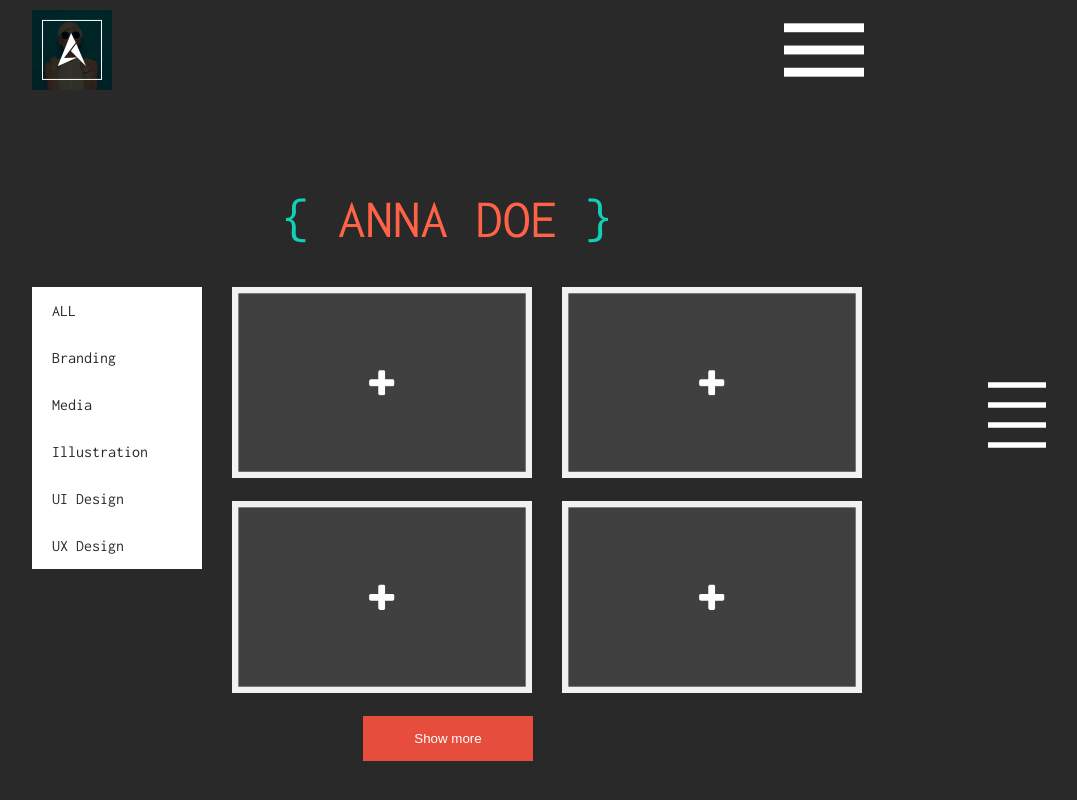
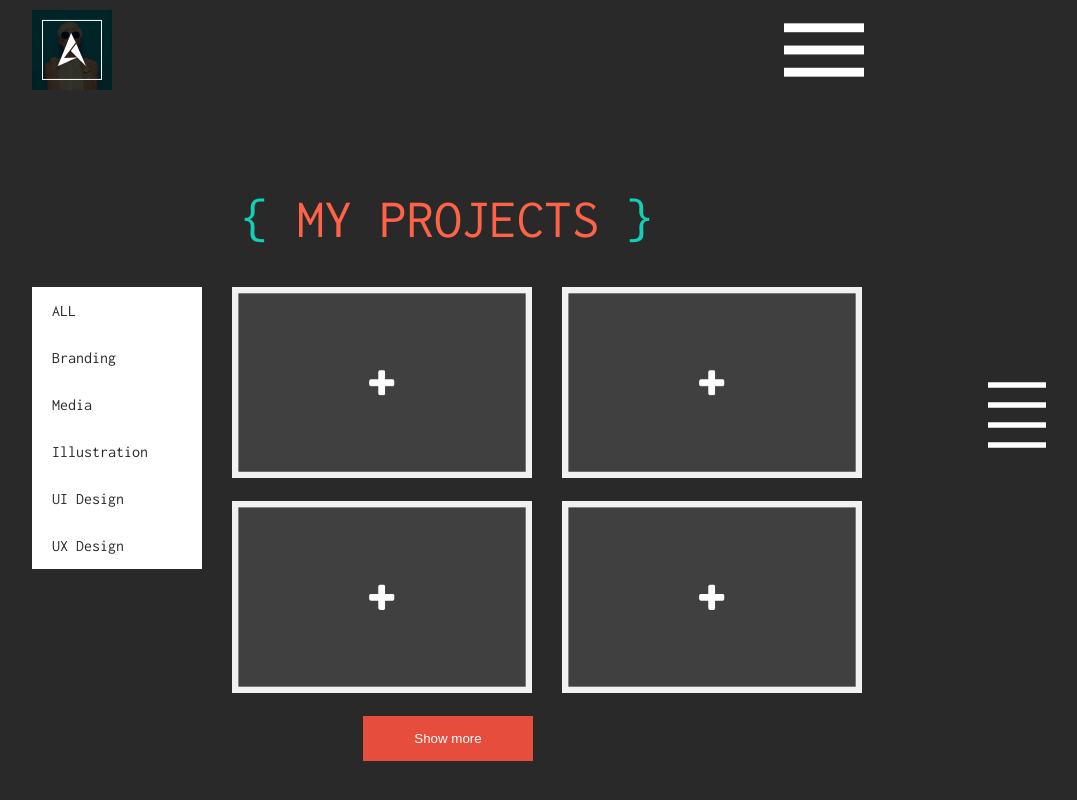
Before and after one commit to secondnumber/own-cv-old, a React (Create React App) app: page /projects in a window 1280 px wide. Shown: the whole page, without its empty margins (192-1269 px from the left). Built offline with nearby package versions, Linux system fonts and the light colour scheme; a web font is replaced by a local one.

Commit message:
feat(product): add props for menu and title

```diff
--- a/src/components/About/AboutPage.jsx
+++ b/src/components/About/AboutPage.jsx
@@ -14,7 +14,7 @@ const AboutPage = () => (
     <div className={classes.block}>
       <Header />
       <div className={classes.section}>
-        <Title />
+        <Title text={'ABOUT ME'} />
         <h2 className={classes.caption}>
           I’m Front-end Developer with 6 years experience
         </h2>
--- a/src/components/Projects/ProjectsPage.jsx
+++ b/src/components/Projects/ProjectsPage.jsx
@@ -14,7 +14,7 @@ const ProjectsPage = () => (
     </div>
     <div className={classes.block}>
       <Header />
-      <Title />
+      <Title text={'My projects'} />
       <div className={classes.section}>
         <ul className={classes.listTags}>
           <Tag text={'ALL'} />
--- a/src/components/common/Title/Title.jsx
+++ b/src/components/common/Title/Title.jsx
@@ -4,7 +4,7 @@ import classes from './Title.module.scss';
 const Title = (props) => (
   <h1 className={classes.title}>
     <span className={classes.turquoise}>&#123;</span>
-    &nbsp;ANNA DOE&nbsp;
+    &nbsp;{props.text}&nbsp;
     <span className={classes.turquoise}>&#125;</span>
   </h1>
 );
```
